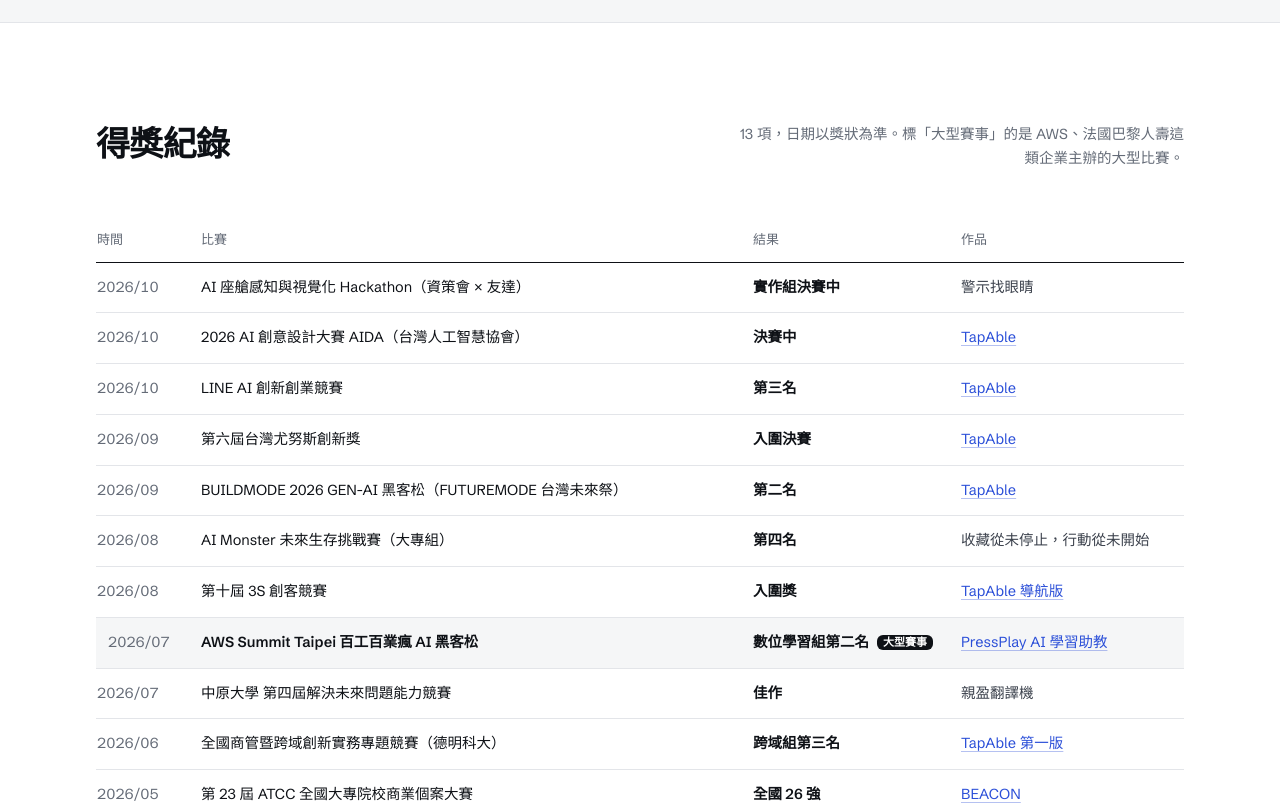
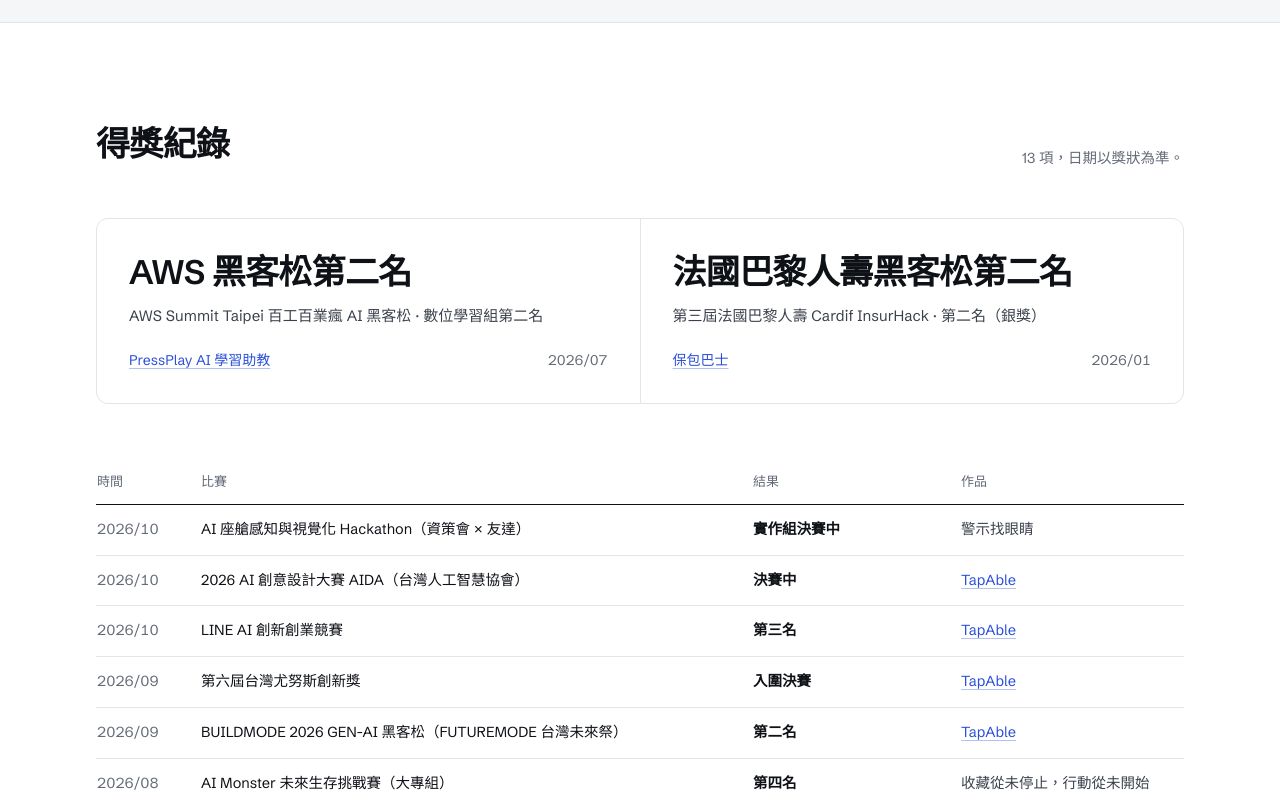
Before and after one commit to a96020183/ken-chui, a React (Vite) app: page / in a window 1280 px wide. Shown: the part 3740-4545 px from the top of the page. Built offline with nearby package versions, Linux system fonts and the light colour scheme.

Commit message:
feat: AWS、法巴獎項改成表格上方大字呈現，拿掉文字標籤
Co-Authored-By: Claude Opus 5.5 <noreply@anthropic.com>

```diff
--- a/src/data/profile.js
+++ b/src/data/profile.js
@@ -111,11 +111,11 @@ export const awards = [
   { date: '2026/09', comp: { zh: 'BUILDMODE 2026 GEN-AI 黑客松（FUTUREMODE 台灣未來祭）', en: 'BUILDMODE 2026 GEN-AI Hackathon (FUTUREMODE)' }, result: { zh: '第二名', en: '2nd place' }, work: 'TapAble', to: '/projects/tapable-buildmode' },
   { date: '2026/08', comp: { zh: 'AI Monster 未來生存挑戰賽（大專組）', en: 'AI Monster: Future Survival Challenge' }, result: { zh: '第四名', en: '4th place' }, work: { zh: '收藏從未停止，行動從未開始', en: 'Always saving, never doing' } },
   { date: '2026/08', comp: { zh: '第十屆 3S 創客競賽', en: '10th 3S Maker Competition' }, result: { zh: '入圍獎', en: 'Finalist award' }, work: { zh: 'TapAble 導航版', en: 'TapAble, navigation version' }, href: '/yao-3s-demo/index.html' },
-  { date: '2026/07', major: true, comp: { zh: 'AWS Summit Taipei 百工百業瘋 AI 黑客松', en: 'AWS Summit Taipei 2026 AI Hackathon (AI Everywhere)' }, result: { zh: '數位學習組第二名', en: '2nd place, EdTech track' }, work: { zh: 'PressPlay AI 學習助教', en: 'PressPlay AI tutor' }, to: '/projects/ppa-hackathon' },
+  { date: '2026/07', major: true, headline: { zh: 'AWS 黑客松第二名', en: '2nd place, AWS hackathon' }, comp: { zh: 'AWS Summit Taipei 百工百業瘋 AI 黑客松', en: 'AWS Summit Taipei 2026 AI Hackathon (AI Everywhere)' }, result: { zh: '數位學習組第二名', en: '2nd place, EdTech track' }, work: { zh: 'PressPlay AI 學習助教', en: 'PressPlay AI tutor' }, to: '/projects/ppa-hackathon' },
   { date: '2026/07', comp: { zh: '中原大學 第四屆解決未來問題能力競賽', en: '4th Future Problem Solving Competition (CYCU)' }, result: { zh: '佳作', en: 'Honorable mention' }, work: { zh: '親盈翻譯機', en: 'Photo postcards for elders on LINE' } },
   { date: '2026/06', comp: { zh: '全國商管暨跨域創新實務專題競賽（德明科大）', en: 'National Business & Cross-disciplinary Project Competition' }, result: { zh: '跨域組第三名', en: '3rd place, cross-disciplinary' }, work: { zh: 'TapAble 第一版', en: 'TapAble, first version' }, to: '/projects/yaoguang-whale' },
   { date: '2026/05', comp: { zh: '第 23 屆 ATCC 全國大專院校商業個案大賽', en: '23rd ATCC Case Competition' }, result: { zh: '全國 26 強', en: 'Top 26 nationwide' }, work: 'BEACON', to: '/projects/atcc-beacon' },
-  { date: '2026/01', major: true, comp: { zh: '第三屆法國巴黎人壽 Cardif InsurHack', en: '3rd Cardif InsurHack, BNP Paribas Cardif' }, result: { zh: '第二名（銀獎）', en: '2nd place (Silver)' }, work: { zh: '保包巴士', en: 'Baobao Bus' }, to: '/projects/bnp-insurhack' },
+  { date: '2026/01', major: true, headline: { zh: '法國巴黎人壽黑客松第二名', en: '2nd place, BNP Paribas Cardif hackathon' }, comp: { zh: '第三屆法國巴黎人壽 Cardif InsurHack', en: '3rd Cardif InsurHack, BNP Paribas Cardif' }, result: { zh: '第二名（銀獎）', en: '2nd place (Silver)' }, work: { zh: '保包巴士', en: 'Baobao Bus' }, to: '/projects/bnp-insurhack' },
   { date: '2024/12', comp: { zh: '2024 全球品牌策劃與設計大賽 台灣總決賽', en: '2024 Global Brand Planning & Design Competition, Taiwan final' }, result: { zh: '銀質獎', en: 'Silver award' }, work: { zh: '金孕獎推廣策略', en: 'Golden Pregnancy Award strategy' }, to: '/projects/jinyun-branding' },
 ]
 
--- a/src/pages/Home.jsx
+++ b/src/pages/Home.jsx
@@ -193,12 +193,23 @@ function AwardWork({ a }) {
   return <span>{label}</span>
 }
 
-function MajorTag() {
+// 重點獎項：表格上方用大字呈現
+function Highlights() {
   const t = useT()
+  const items = awards.filter((a) => a.major)
   return (
-    <span className="ml-2 inline-block translate-y-[-1px] rounded-md bg-ink px-1.5 py-0.5 align-middle text-[11px] font-semibold leading-none text-white">
-      {t('大型賽事', 'Major event')}
-    </span>
+    <div className="mb-14 grid gap-px overflow-hidden rounded-xl border border-line bg-line sm:grid-cols-2">
+      {items.map((a) => (
+        <div key={a.date} className="flex flex-col bg-paper p-6 sm:p-8">
+          <div className="text-[28px] font-semibold leading-tight tracking-[-0.02em] text-ink sm:text-[34px]">{t(a.headline)}</div>
+          <div className="mt-3 text-[15px] leading-snug text-ink2">{t(a.comp)} · {t(a.result)}</div>
+          <div className="mt-auto flex flex-wrap items-baseline justify-between gap-x-4 gap-y-1 pt-6 text-[14px]">
+            <AwardWork a={a} />
+            <span className="tnum text-mute">{a.date}</span>
+          </div>
+        </div>
+      ))}
+    </div>
   )
 }
 
@@ -209,8 +220,9 @@ function Awards() {
       <Container className="py-16 sm:py-24">
         <SectionHead
           title={t('得獎紀錄', 'Awards')}
-          aside={t(`${awards.length} 項，日期以獎狀為準。標「大型賽事」的是 AWS、法國巴黎人壽這類企業主辦的大型比賽。`, `${awards.length} awards, dated as on the certificates. “Major event” marks large corporate-run competitions such as AWS and BNP Paribas Cardif.`)}
+          aside={t(`${awards.length} 項，日期以獎狀為準。`, `${awards.length} awards, dated as on the certificates.`)}
         />
+        <Highlights />
         {/* 桌機：表格 */}
         <table className="hidden w-full border-collapse text-left md:table">
           <thead>
@@ -226,7 +238,7 @@ function Awards() {
               <tr key={i} className={`border-b border-line align-top text-[14.5px] ${a.major ? 'bg-paper2' : ''}`}>
                 <td className={`tnum py-3.5 pr-4 text-mute ${a.major ? 'pl-3' : ''}`}>{a.date}</td>
                 <td className={`py-3.5 pr-6 text-ink ${a.major ? 'font-semibold' : ''}`}>{t(a.comp)}</td>
-                <td className="py-3.5 pr-6 font-semibold text-ink">{t(a.result)}{a.major && <MajorTag />}</td>
+                <td className="py-3.5 pr-6 font-semibold text-ink">{t(a.result)}</td>
                 <td className="py-3.5 text-ink2"><AwardWork a={a} /></td>
               </tr>
             ))}
@@ -237,7 +249,7 @@ function Awards() {
           {awards.map((a, i) => (
             <li key={i} className={`py-4 ${a.major ? '-mx-3 bg-paper2 px-3' : ''}`}>
               <div className="flex items-baseline justify-between gap-3">
-                <span className="font-semibold text-ink">{t(a.result)}{a.major && <MajorTag />}</span>
+                <span className="font-semibold text-ink">{t(a.result)}</span>
                 <span className="tnum text-[13px] text-mute">{a.date}</span>
               </div>
               <div className="mt-1 text-[14.5px] leading-snug text-ink2">{t(a.comp)}</div>
```
